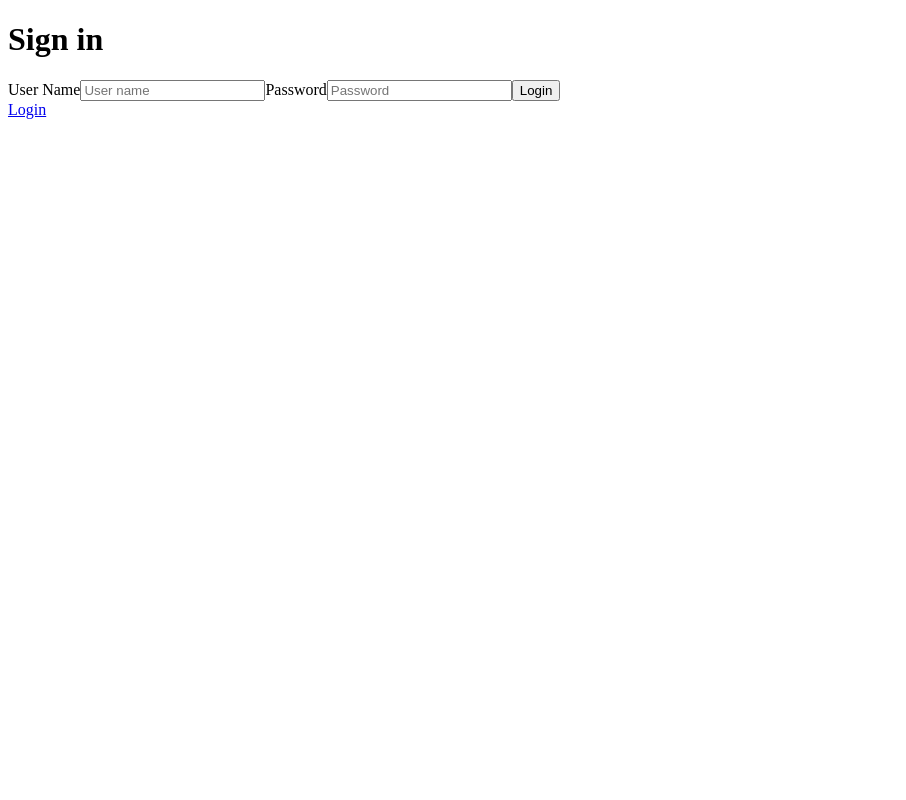
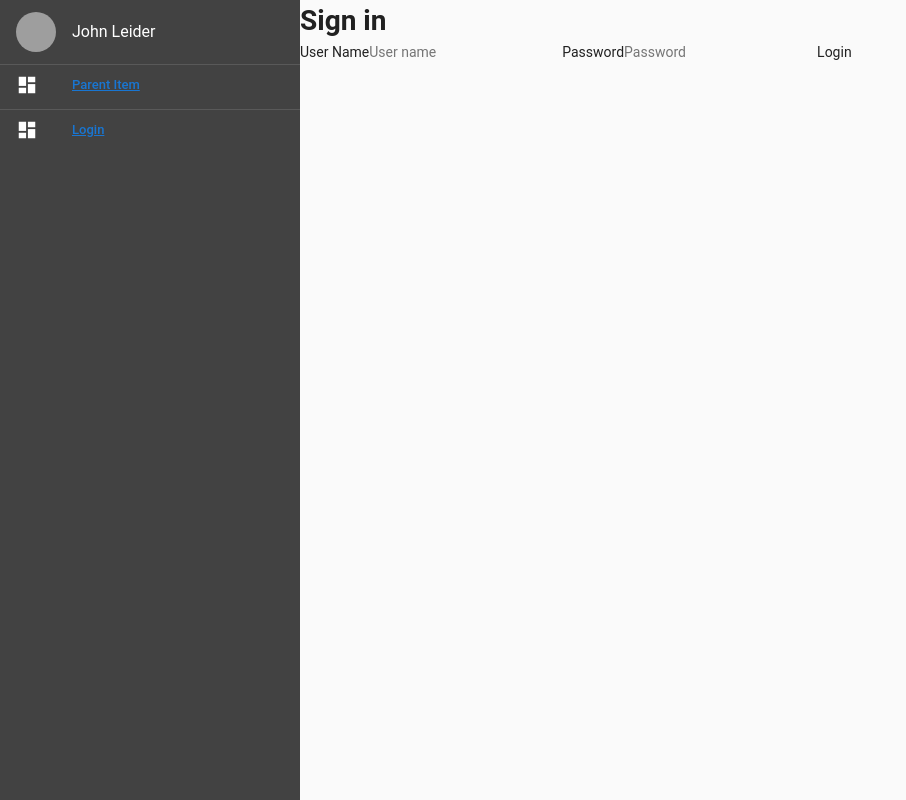
Before and after one commit to thet/bda-empower, a Vue app: page /login in a window 1280 px wide. Shown: the whole page, without its empty margins (0-906 px from the left). Built offline with nearby package versions, Linux system fonts and the light colour scheme; grey boxes are pictures that could not be loaded.

Commit message:
Vuetify a lot

```diff
--- a/package.json
+++ b/package.json
@@ -11,9 +11,11 @@
     "@formschema/native": "^2.0.0-alpha.2",
     "axios": "^0.18.0",
     "intersection-observer": "^0.5.1",
+    "material-design-icons-iconfont": "^4.0.4",
     "vue": "^2.5.17",
     "vue-intersect": "^1.1.2",
     "vue-router": "^3.0.2",
+    "vuetify": "^1.4.4",
     "vuex": "^3.0.1"
   },
   "devDependencies": {
--- a/src/App.vue
+++ b/src/App.vue
@@ -1,29 +1,24 @@
 <template>
   <div id="app">
-    <router-view />
-    <footer>
-      <router-link v-if="!isLoggedIn" to="login">Login</router-link>
-      <span v-if="isLoggedIn"><a @click="logout">Logout</a></span>
-    </footer>
+    <v-app>
+      <Toolbar></Toolbar>
+      <v-content>
+        <router-view />
+      </v-content>
+    </v-app>
   </div>
 </template>
 
 <script>
+import Toolbar from '@/components/toolbar';
+
 export default {
+
   name: 'app',
 
-  computed: {
-    isLoggedIn() {
-      return this.$store.getters['login/isLoggedIn'];
-    }
-  },
+  components: {
+    Toolbar
+  }
 
-  methods: {
-    logout() {
-      this.$store.dispatch('login/LOGOUT').then(() => {
-        this.$router.push('/login');
-      });
-    }
-  }
 };
 </script>
--- a/src/components/contribution.vue
+++ b/src/components/contribution.vue
@@ -1,10 +1,10 @@
 <template>
   <intersect @enter="load">
-    <article :class="[ 'uid-' + item.UID, 'state-' + item.review_state ]">
+    <v-card :class="[ 'uid-' + item.UID, 'state-' + item.review_state ]">
 
       <ContributionEdit v-if="edit" :context="context" />
 
-      <header>
+      <v-card-title>
         <h3>{{ item.title }}</h3>
         <ul v-if="context">
           <li>
@@ -20,9 +20,9 @@
             <time :datetime="context.modified">{{ context.modified }}</time>
           </li>
         </ul>
-      </header>
+      </v-card-title>
 
-      <div v-if="context && context.text.data" v-html="context.text.data"></div>
+      <v-card-text v-if="context && context.text.data" v-html="context.text.data"></v-card-text>
 
       <footer>
         <ul v-if="context">
@@ -66,15 +66,18 @@
           </li>
         </ul>
 
-        <button
-            title="Edit"
-            :class="{ editing: edit }"
-            @click="toggle_edit"
-            v-if="editable">Edit</button>
+        <v-card-actions>
+          <v-btn fab dark small right bottom absolute color="cyan" :class="{ editing: edit }"
+              title="Edit"
+              @click="toggle_edit"
+              v-if="editable">
+            <v-icon dark>edit</v-icon>
+          </v-btn>
+        </v-card-actions>
 
       </footer>
 
-    </article>
+    </v-card>
   </intersect>
 </template>
 <script>
--- a/src/components/contribution_edit.vue
+++ b/src/components/contribution_edit.vue
@@ -1,9 +1,19 @@
 <template>
-  <div>
-    <FormSchema v-if="schema" :schema="schema" v-model="model" @submit="submit">
-      <button type="submit">Save</button>
-    </FormSchema>
-  </div>
+  <v-layout v-if="schema" row justify-center>
+    <v-dialog v-model="dialog" persistent max-width="600px">
+      <v-card>
+        <v-card-text>
+          <FormSchema :schema="schema" v-model="model" @submit="save">
+            <v-card-actions>
+              <v-spacer></v-spacer>
+              <v-btn color="blue darken-1" flat @click="dialog=false">Close</v-btn>
+              <v-btn color="blue darken-1" flat @click="save">Save</v-btn>
+            </v-card-actions>
+          </FormSchema>
+        </v-card-text>
+      </v-card>
+    </v-dialog>
+  </v-layout>
 </template>
 <script>
 import FormSchema from '@formschema/native'
@@ -21,6 +31,7 @@ export default {
 
   data: function() {
     return {
+      dialog: true, // Edit button already clicked
       model: JSON.parse(JSON.stringify(this.context)),
       schema_props: {
         'Contribution': [
@@ -37,7 +48,6 @@ export default {
           'expert_pool'
         ]
       }
-
     }
   },
 
@@ -69,8 +79,9 @@ export default {
     load() {
       this.$store.dispatch('types/LOAD_TYPE', { url: this.context['@id'], type: this.context['@type'] });
     },
-    submit() {
+    save() {
       this.$store.dispatch('context/PATCH', { url: this.context['@id'], model: this.model });
+      this.dialog = false;
     }
   },
 
--- a/src/components/foldernavigation.vue
+++ b/src/components/foldernavigation.vue
@@ -1,16 +1,30 @@
 <template>
-  <nav>
-    <ul>
-      <li v-if="parentPath">
-        <router-link :to="{ path: parentPath }">Parent Item</router-link>
-      </li>
-      <li v-for="item in context.items" :key="item.UUID">
-        <router-link :to="{ path: makePath(item['@id']) }">
-          {{ item.title }}
-        </router-link>
-      </li>
-    </ul>
-  </nav>
+  <v-list class="pt-0" dense>
+    <v-list-tile v-if="parentPath">
+      <v-list-tile-action>
+        <v-icon>dashboard</v-icon>
+      </v-list-tile-action>
+
+      <v-list-tile-content>
+        <v-list-tile-title>
+          <router-link :to="{ path: parentPath }">Parent Item</router-link>
+        </v-list-tile-title>
+      </v-list-tile-content>
+    </v-list-tile>
+
+    <v-list-tile v-for="item in context.items" :key="item.UUID">
+      <v-list-tile-action>
+        <v-icon>dashboard</v-icon>
+      </v-list-tile-action>
+      <v-list-tile-content>
+        <v-list-tile-title>
+          <router-link :to="{ path: makePath(item['@id']) }">
+            {{ item.title }}
+          </router-link>
+        </v-list-tile-title>
+      </v-list-tile-content>
+    </v-list-tile>
+  </v-list>
 </template>
 <script>
 import utils from '@/utils';
@@ -37,5 +51,6 @@ export default {
       return utils.makePath(uri);
     }
   }
+
 };
 </script>
--- a/src/components/thread_recurse.vue
+++ b/src/components/thread_recurse.vue
@@ -42,15 +42,7 @@ export default {
 };
 </script>
 <style type="scss">
-
   .article_wrapper .article_wrapper {
     margin-left: 2em;
   }
-  .article_wrapper article {
-    margin: 2em 0;
-    padding: 2em;
-    border: 1px solid black;
-    border-radius: 2em 0 2em 0;
-  }
-
 </style>
--- /dev/null
+++ b/src/components/toolbar.vue
@@ -0,0 +1,81 @@
+<template>
+  <v-navigation-drawer
+    permanent
+    dark
+    floating
+    fill-height
+    app
+  >
+    <v-toolbar flat class="transparent">
+      <v-list class="pa-0">
+        <v-list-tile avatar>
+          <v-list-tile-avatar>
+            <img src="https://randomuser.me/api/portraits/men/85.jpg">
+          </v-list-tile-avatar>
+
+          <v-list-tile-content>
+            <v-list-tile-title>John Leider</v-list-tile-title>
+          </v-list-tile-content>
+        </v-list-tile>
+      </v-list>
+    </v-toolbar>
+
+    <v-divider></v-divider>
+
+    <FolderNavigation />
+
+    <v-divider></v-divider>
+
+    <v-list class="pt-0" dense>
+      <v-list-tile v-if="!isLoggedIn">
+        <v-list-tile-action>
+          <v-icon>dashboard</v-icon>
+        </v-list-tile-action>
+
+        <v-list-tile-content>
+          <v-list-tile-title>
+            <router-link v-if="!isLoggedIn" to="login">Login</router-link>
+          </v-list-tile-title>
+        </v-list-tile-content>
+      </v-list-tile>
+
+      <v-list-tile v-if="isLoggedIn">
+        <v-list-tile-action>
+          <v-icon>dashboard</v-icon>
+        </v-list-tile-action>
+
+        <v-list-tile-content>
+          <v-list-tile-title>
+            <a @click="logout">Logout</a>
+          </v-list-tile-title>
+        </v-list-tile-content>
+      </v-list-tile>
+    </v-list>
+
+  </v-navigation-drawer>
+</template>
+<script>
+import FolderNavigation from '@/components/foldernavigation';
+
+export default {
+
+  components: {
+    FolderNavigation
+  },
+
+  computed: {
+    isLoggedIn() {
+      return this.$store.getters['login/isLoggedIn'];
+    }
+  },
+
+  methods: {
+    logout() {
+      this.$store.dispatch('login/LOGOUT').then(() => {
+        this.$router.push('/login');
+      });
+    }
+  }
+
+};
+</script>
--- a/src/main.js
+++ b/src/main.js
@@ -1,11 +1,19 @@
 import App from './App.vue';
-import Vue from 'vue';
 import router from './router';
 import store from './store';
+import Vue from 'vue';
+import Vuetify from 'vuetify';
 import 'intersection-observer'; // W3C Polyfill
+import 'material-design-icons-iconfont/dist/material-design-icons.css';
+import 'vuetify/dist/vuetify.min.css';
 
 
 Vue.config.productionTip = false;
+
+Vue.use(Vuetify, {
+  iconfont: 'md'
+})
+
 
 new Vue({
   router,
--- a/src/views/ContributionView.vue
+++ b/src/views/ContributionView.vue
@@ -1,6 +1,40 @@
 <template>
   <div class="viewWrapper">
-    <Thread :context="context" />
+    <v-tabs
+      color="cyan"
+      dark
+      slider-color="yellow"
+  >
+      <v-tab ripple>
+        Analyse
+      </v-tab>
+      <v-tab-item>
+        <Thread :context="context" />
+      </v-tab-item>
+
+      <v-tab ripple>
+        Strategien
+      </v-tab>
+      <v-tab-item>
+        Strategien
+      </v-tab-item>
+
+      <v-tab ripple>
+        Aktionsplan
+      </v-tab>
+      <v-tab-item>
+        Evaluierung
+      </v-tab-item>
+
+      <v-tab ripple>
+        Evaluierung
+      </v-tab>
+      <v-tab-item>
+        Evaluierung
+      </v-tab-item>
+
+    </v-tabs>
+
   </div>
 </template>
 <script>
--- a/src/views/DefaultView.vue
+++ b/src/views/DefaultView.vue
@@ -1,16 +1,10 @@
 <template>
   <div class="viewWrapper">
     <h1>{{ context.title }}</h1>
-    <FolderNavigation />
   </div>
 </template>
 <script>
-import FolderNavigation from '@/components/foldernavigation';
-
 export default {
-  components: {
-    FolderNavigation
-  },
   props: ['context']
 };
 </script>
```
Also changed, not shown: 1 other file (tests, documents, lock files or other folders).
